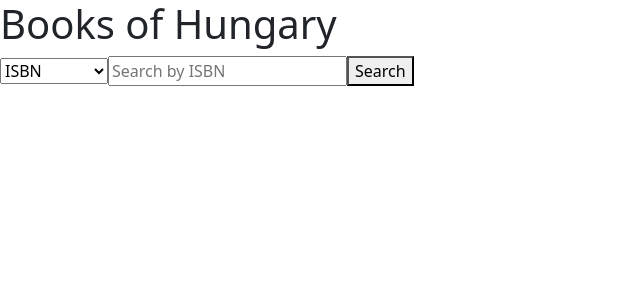
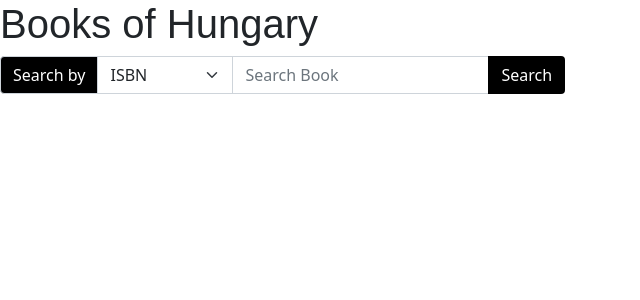
Before and after one commit to Melange93/SearchByISBN-FrontEnd, an Angular app: page / in a window 1280 px wide. Shown: the top 300 px of the page, without its empty margins (0-640 px from the left). Built offline with nearby package versions, Linux system fonts and the light colour scheme.

Commit message:
Add css to the simple-search-field, search-container and result-books component

```diff
--- a/src/app/components/result-books/result-books.component.css
+++ b/src/app/components/result-books/result-books.component.css
@@ -1,3 +1,3 @@
 .result-books {
-
+  padding: 20px;
 }
--- a/src/app/components/result-books/result-books.component.html
+++ b/src/app/components/result-books/result-books.component.html
@@ -1,5 +1,22 @@
 <div class="result-books">
-    <div *ngFor="let book of books">
-        <p>{{book.isbn}} {{book.title}} {{book.author}} {{book.publisher}}</p>
-    </div>
+  <table class="table table-hover table-bordered">
+    <thead class="table-dark">
+      <tr>
+        <th>ISBN13</th>
+        <th>Title</th>
+        <th>Author</th>
+        <th>Publisher</th>
+        <th>Detail</th>
+      </tr>
+    </thead>
+    <tbody *ngFor="let book of books">
+    <tr>
+      <td>{{book.isbn}}</td>
+      <td>{{book.title}}</td>
+      <td>{{book.author}}</td>
+      <td>{{book.publisher}}</td>
+      <td>More</td>
+    </tr>
+    </tbody>
+  </table>
 </div>
--- a/src/app/components/search-container/search-container.component.css
+++ b/src/app/components/search-container/search-container.component.css
@@ -1,3 +1,3 @@
-.search-container {
-
+h1 {
+  font-family: fantasy, serif;
 }
--- a/src/app/components/search-container/search-container.component.html
+++ b/src/app/components/search-container/search-container.component.html
@@ -1,7 +1,9 @@
 <div class="search-container">
-    <h1>Books of Hungary</h1>
-    <simple-search-field
-      (search)="newSimpleSearch($event)"
-    ></simple-search-field>
-    <result-books [books]="books" ></result-books>
+  <h1>Books of Hungary</h1>
+  <simple-search-field
+    (search)="newSimpleSearch($event)"
+  ></simple-search-field>
+  <div *ngIf="books?.length > 0">
+    <result-books [books]="books"></result-books>
+  </div>
 </div>
--- a/src/app/components/search-container/search-container.component.ts
+++ b/src/app/components/search-container/search-container.component.ts
@@ -7,7 +7,8 @@ import {SimpleSearchForm} from '../model/simple-search.form';
 @Component({
   selector: 'search-container',
   templateUrl: 'search-container.component.html',
-  providers: [SearchService]
+  providers: [SearchService],
+  styleUrls: ['./search-container.component.css']
 })
 
 export class SearchContainerComponent implements OnInit {
--- a/src/app/components/simple-search-field/simple-search-field.component.css
+++ b/src/app/components/simple-search-field/simple-search-field.component.css
@@ -1,3 +1,8 @@
-.simple-search-field {
+select, input {
+  max-width: fit-content;
+}
 
+button, span {
+  background-color: black;
+  color: white;
 }
--- a/src/app/components/simple-search-field/simple-search-field.component.html
+++ b/src/app/components/simple-search-field/simple-search-field.component.html
@@ -1,10 +1,19 @@
 <div class="simple-search-field">
-  <form>
-    <select [(ngModel)]="selectedOption" name="searchSelection">
+  <form class="input-group">
+    <span class="input-group-text">Search by</span>
+    <select
+      class="form-select"
+      [(ngModel)]="selectedOption" name="searchSelection">
       <option *ngFor="let option of searchOptions" [ngValue]="option.id">{{option.name | uppercase}}</option>
     </select>
-    <input #searchInput (keydown.enter)="onSearch(searchInput.value); searchInput.value = '';"
-           placeholder="Search by ISBN"/>
-    <button (click)="onSearch(searchInput.value); searchInput.value = '';">Search</button>
+    <input #searchInput
+           class="form-control"
+           (keydown.enter)="onSearch(searchInput.value); searchInput.value = '';"
+           placeholder="Search Book"/>
+    <button
+      class="btn"
+      (click)="onSearch(searchInput.value); searchInput.value = '';">
+      Search
+    </button>
   </form>
 </div>
--- a/src/app/components/simple-search-field/simple-search-field.component.ts
+++ b/src/app/components/simple-search-field/simple-search-field.component.ts
@@ -3,7 +3,8 @@ import {SimpleSearchForm} from '../model/simple-search.form';
 
 @Component({
   selector: 'simple-search-field',
-  templateUrl: 'simple-search-field.component.html'
+  templateUrl: 'simple-search-field.component.html',
+  styleUrls: ['./simple-search-field.component.css']
 })
 
 export class SimpleSearchFieldComponent implements OnInit {
```
